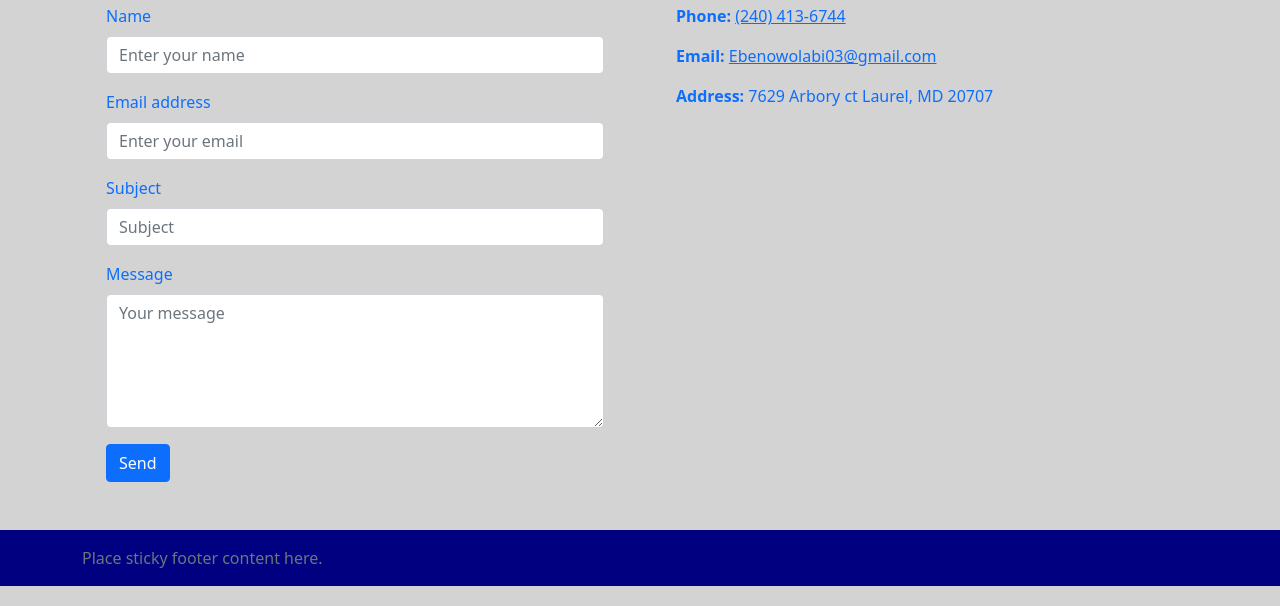
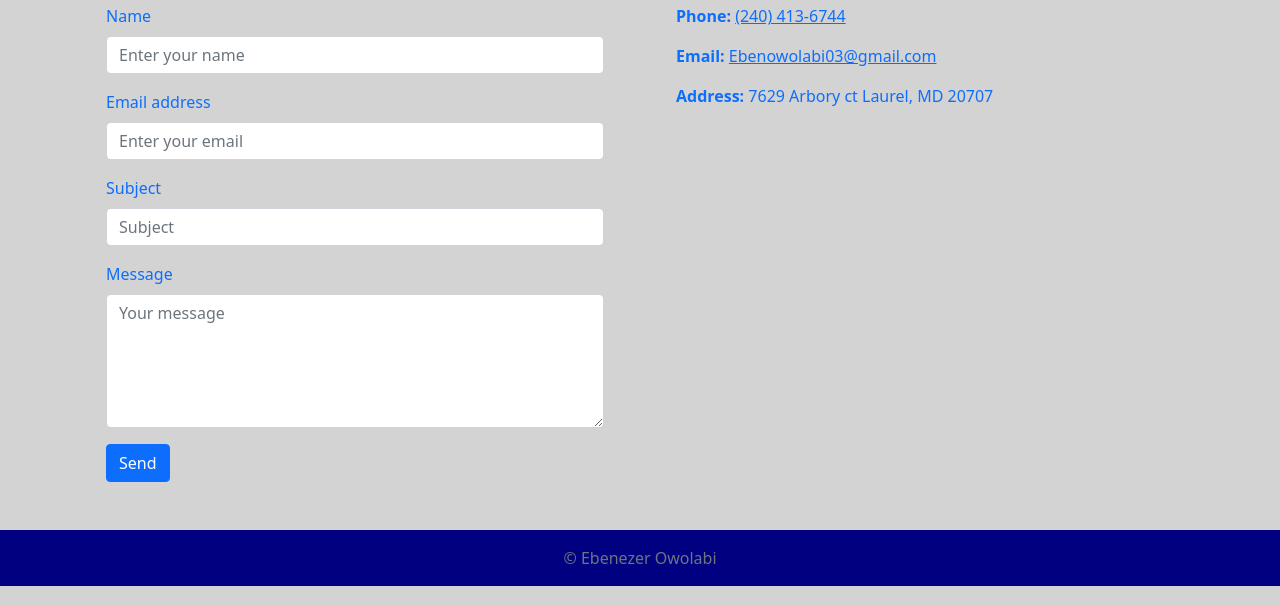
Before and after one commit to karanjakinyanjui/ebenezer-owolabi, a plain HTML site: page contact.html in a window 1280 px wide. Shown: the part 194-800 px from the top of the page. Drawn offline with Linux system fonts and the light colour scheme.

Commit message:
Added footer to contact.html

```diff
--- a/contact.html
+++ b/contact.html
@@ -141,8 +141,8 @@
 
     <!-- Footer -->
     <footer class="footer py-3 mt-auto">
-      <div class="container">
-        <span class="text-muted">Place sticky footer content here.</span>
+      <div class="container text-center">
+        <span class="text-muted">&copy; Ebenezer Owolabi</span>
       </div>
     </footer>
 
```
